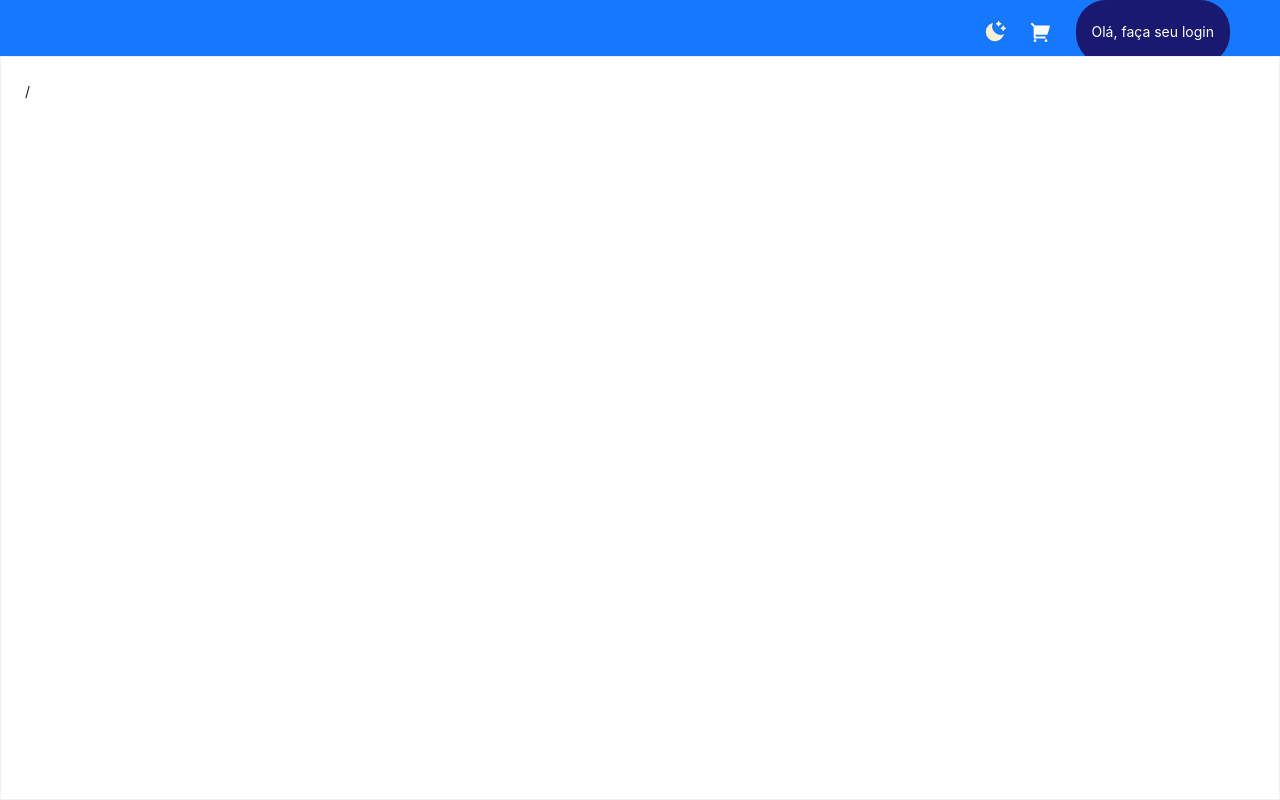
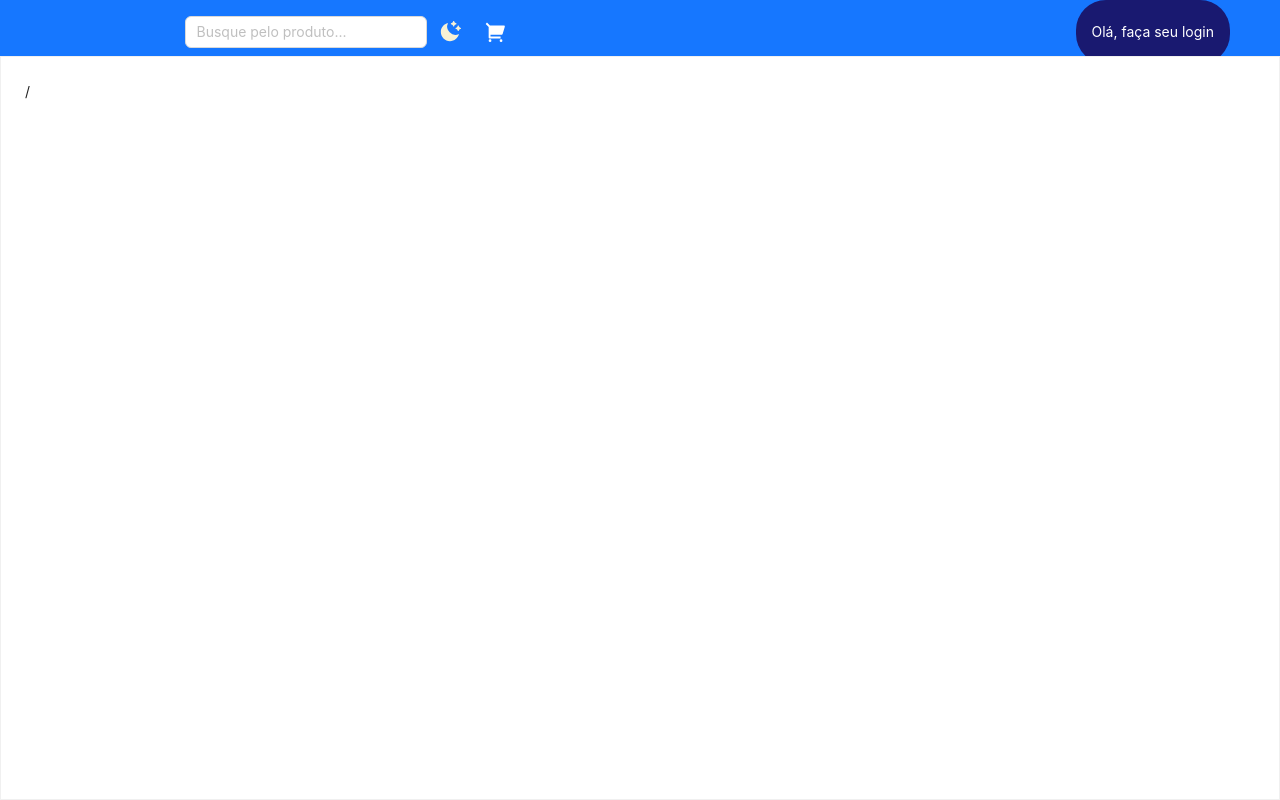
Before and after one commit to oliveragabriel/e-commerce, a React (Vite) app in the folder front-end/: page / in a window 1280 px wide. Built offline with nearby package versions, Linux system fonts and the light colour scheme.

Commit message:
style: adjust header components

```diff
--- a/front-end/src/layout/Header/Header.jsx
+++ b/front-end/src/layout/Header/Header.jsx
@@ -7,7 +7,7 @@ import {
   UserOutlined,
   HomeOutlined
 } from '@ant-design/icons'
-import { Layout, Row, Col, Button, Menu, Tooltip } from 'antd'
+import { Layout, Row, Col, Button, Menu, Tooltip, Input } from 'antd'
 import { useMemo, useState } from 'react'
 import { styled } from 'styled-components'
 import { useControleUsuarioContext } from '../../hooks/useControleUsuarioContext'
@@ -133,23 +133,26 @@ export const Header = ({ systemAtDarkMode, setSystemAtDarkMode }) => {
   return (
     <Layout.Header style={themeModeStyle}>
       <Row justify='end' gutter={[24,24]}>
-        <Col style={{ display: 'flex', cursor: 'pointer' }}>
-          <div onClick={() => setSystemAtDarkMode(!systemAtDarkMode)} style={{ display: 'flex' }}>
+        <Col style={{ display: 'flex' }} span={18}>
+          <Row justify='space-between' style={{ display: 'flex' }}>
+            <Col style={{ margin: '0px 12px' }}>
+              <Input
+                placeholder='Busque pelo produto...'
+              />
+            </Col>
+            <Col style={{ display: 'flex' }}>
+              <div onClick={() => setSystemAtDarkMode(!systemAtDarkMode)} style={{ display: 'flex', flexWrap: 'wrap', alignContent: 'center', marginRight: 12 }}>
                 {
                   systemAtDarkMode
                   ? (
-                <div style={{ display: 'flex', flexWrap: 'wrap', alignContent: 'center', marginRight: 12 }}>
                       <Tooltip title='Light Mode'>
                         <BsSunFill style={{ fontSize: 22, color: '#F8DE7E' }}/>
                       </Tooltip>
-                </div>
                   )
                   : (
-                <div style={{ display: 'flex', flexWrap: 'wrap', alignContent: 'center', marginRight: 12 }}>
                       <Tooltip title='Dark Mode'>
                         <RiMoonClearFill style={{ fontSize: 22, color: ' #F6F1D5 ' }} />
                       </Tooltip>
-                </div>
                   )
                 }
               </div>
@@ -158,6 +161,8 @@ export const Header = ({ systemAtDarkMode, setSystemAtDarkMode }) => {
                   <RiShoppingCart2Fill style={{ fontSize: 22, color: '#FFFFFF' }}/>
                 </Tooltip>
               </div>
+            </Col>
+          </Row>
         </Col>
         <Col>
           {renderUserOptions}
```
Lines whose indentation alone changed are shown as unchanged.
